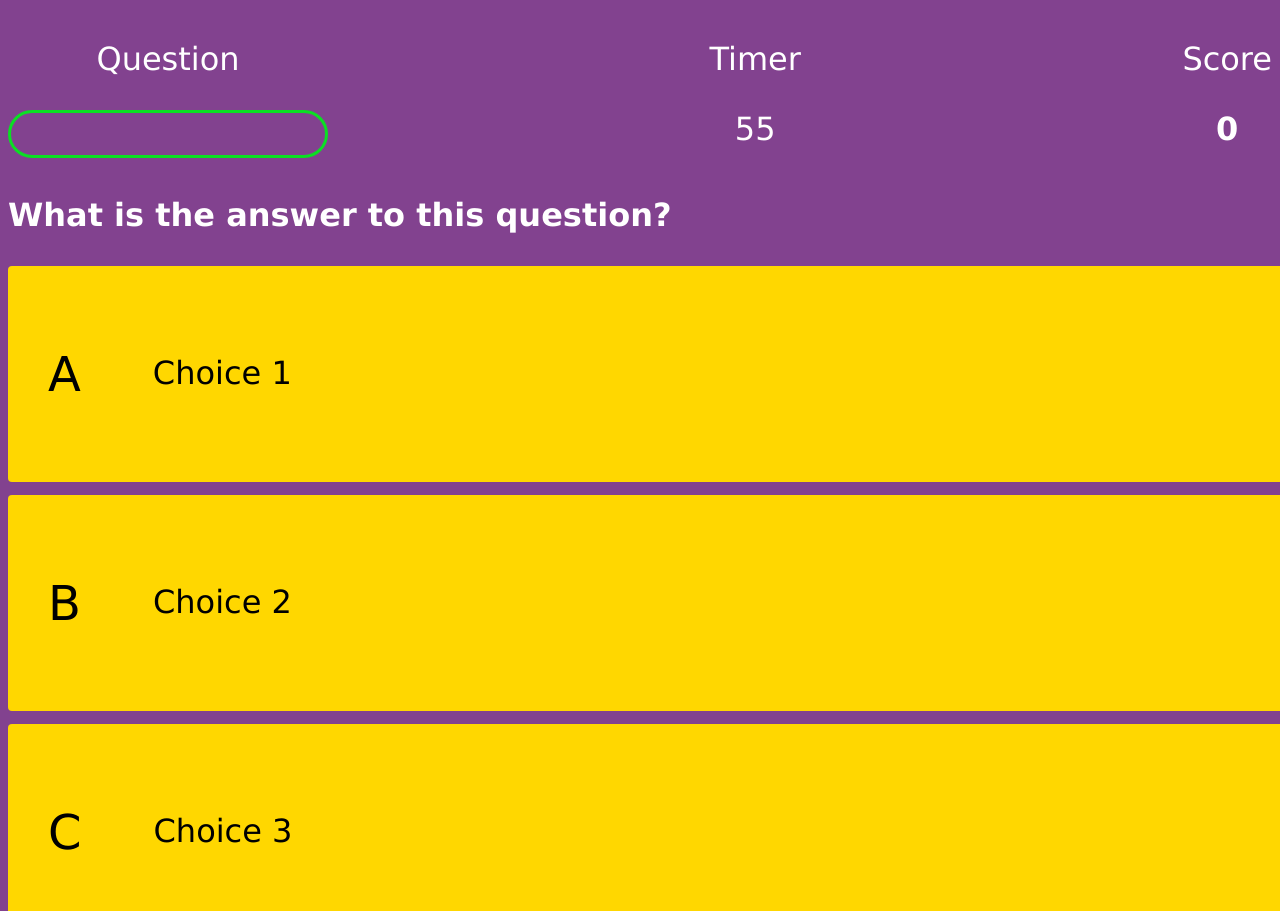
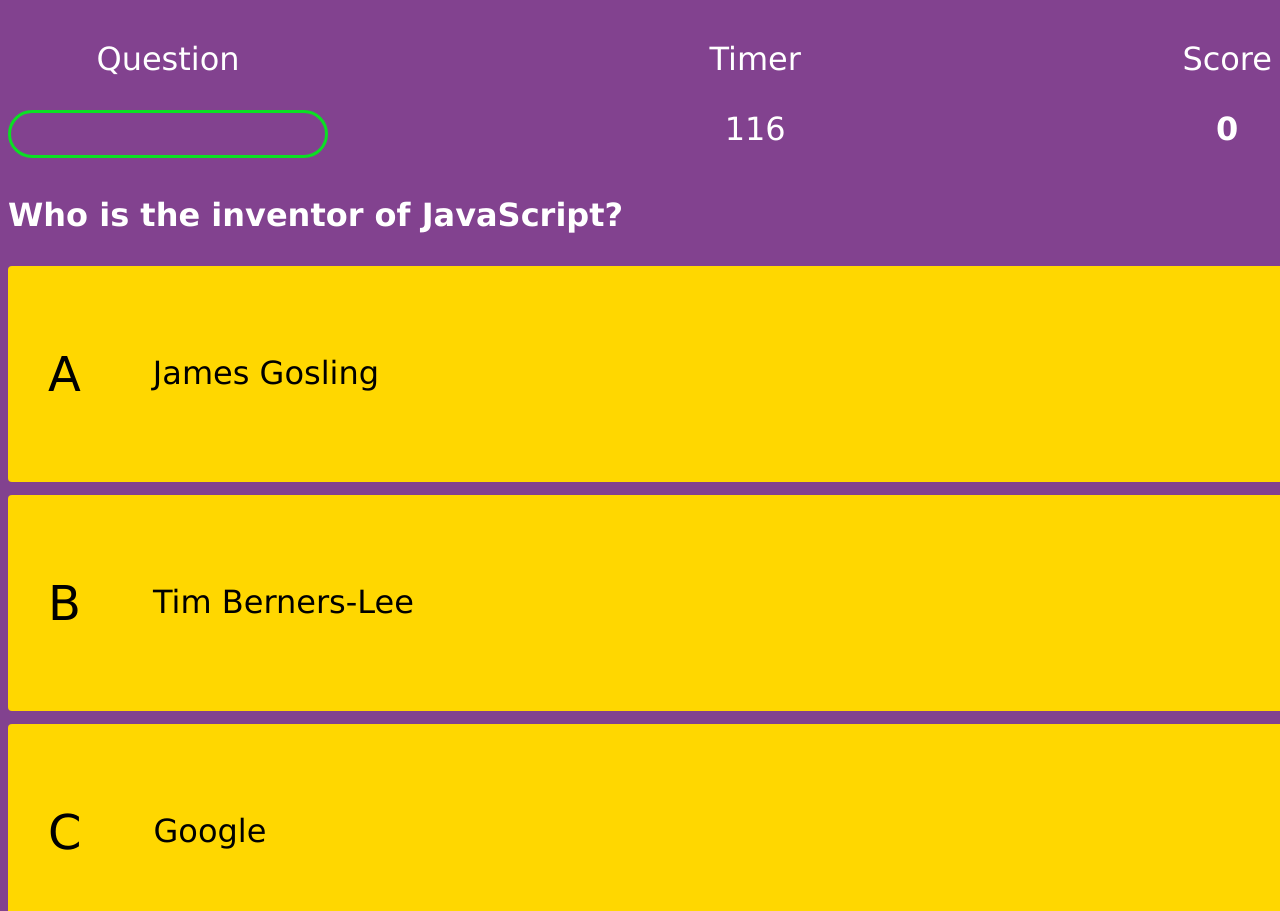
Before and after one commit to dopecello/online-quiz, a plain HTML site: page game.html in a window 1280 px wide. Shown: the top 911 px of the page. Drawn offline with Linux system fonts and the light colour scheme.

Commit message:
game hud working

```diff
--- a/assets/script.js
+++ b/assets/script.js
@@ -1,77 +1,109 @@
-const question = document.querySelector('#question');
-const progressText = document.querySelector('#progressText');
+const questionText = document.querySelector('#question');
+const questionNumber = document.querySelector('#progressText');
 const scoreText = document.querySelector('#score');
 const progressBarFull = document.querySelector('#progressBarFull');
-const startQuizButton = document.querySelector('#start-quiz');
+const choiceOne = document.querySelector('#choice-one');
+const choiceTwo = document.querySelector('#choice-two');
+const choiceThree = document.querySelector('#choice-three');
+const choiceFour = document.querySelector('#choice-four');
 
-let currentQuestion = {};
-let acceptingAnswers = true;
-let score = 0;
-let questionCounter = 0;
-let availableQuestion = [];
+let currentQuestion = 0
+let score = 0
 
-let questions = [
+const questions = [
     {
+        id: 0,
         question: 'Who is the inventor of JavaScript?',
-        choice1: 'James Gosling',
-        choice2: 'Tim Berners-Lee',
-        choice3: 'Google',
-        choice4: 'Brandon Eich',
-        answer: 4,
+        a: 'James Gosling',
+        b: 'Tim Berners-Lee',
+        c: 'Google',
+        d: 'Brandon Eich',
+        correct: 'Brandon Eich',
     },
     {
+        id: 1,
         question: 'Which data type is not a primitive one?',
-        choice1: 'String',
-        choice2: 'Array',
-        choice3: 'Number',
-        choice4: 'Object',
-        answer: 4,
+        a: 'String',
+        b: 'Array',
+        c: 'Number',
+        d: 'Object',
+        correct: 'd',
     },
     {
+        id: 2,
         question: 'What does DOM stand for?',
-        choice1: 'Dimunated Orientation Module',
-        choice2: 'Document Object Model',
-        choice3: 'Dominant Overload Mitigator',
-        choice4: 'Dollar Oats Meal',
-        answer: 2,
+        a: 'Dimunated Orientation Module',
+        b: 'Document Object Model',
+        c: 'Dominant Overload Mitigator',
+        d: 'Dollar Order Meal',
+        correct: 'b',
     },
     {
-        question: 'What JavaScript mechanism moves variables, classes, or function declarations to the top of their scop before code execution?',
-        choice1: 'Lifting',
-        choice2: 'Bubbling',
-        choice3: 'Hoisting',
-        choice4: 'Hurling',
-        answer: 3,
+        id: 3,
+        question: 'What JavaScript mechanism moves variables, classes, or function declarations to the top of their scope before code execution?',
+        a: 'Lifting',
+        b: 'Bubbling',
+        c: 'Hoisting',
+        d: 'Hurling',
+        correct: 'c',
     },
     {
+        id: 4,
         question: 'What types of web storage exist when working with a browser?',
-        choice1: 'Local Storage',
-        choice2: 'External Storage',
-        choice3: 'Session Storage',
-        choice4: 'Both A + C',
-        answer: 4,
+        a: 'Local Storage',
+        b: 'External Storage',
+        c: 'Session Storage',
+        d: 'Both A + C',
+        correct: 'd',
     },
     {
+        id: 5,
         question: 'What is IIFE?',
-        choice1: 'Immediately Invoked Function Expression',
-        choice2: 'Inner Integer Function Expression',
-        choice3: 'Important Imminent Feature Exploit',
-        choice4: 'Insanely Idiotic Female Entreprenuer',
-        answer: 1,
-    },
-]
+        a: 'Immediately Invoked Function Expression',
+        b: 'Inner Integer Function Expression',
+        c: 'Important Imminent Feature Exploit',
+        d: 'Insanely Idiotic Female Entreprenuer',
+        correct: 'a'
+    }
+];
 
-//timer functions/variables
+function loadQuiz () {
+    let qAndA = questions[currentQuestion]
+    questionText.textContent = qAndA.question
+    choiceOne.textContent = qAndA.a
+    choiceTwo.textContent = qAndA.b
+    choiceThree.textContent = qAndA.c
+    choiceFour.textContent = qAndA.d
+}
 
-var counter = 60
-var countdown = function(){
+loadQuiz();
+
+function changeQuestion (event) {
+    var correct = questions[currentQuestion].correct
+    if (correct !== event.target.textContent) {
+        counter = counter - 5;
+    }
+    currentQuestion++
+    loadQuiz();
+}
+
+let questionTrigger = document.querySelectorAll(".choice-container")
+questionTrigger.forEach(function(answerEl){
+    answerEl.addEventListener('click', changeQuestion)
+})
+
+//timer function
+let counter = 120
+var countdown = function () {
     document.getElementById("timer-text").innerHTML = (counter);
     counter--;
     if (counter === -1) {
         clearInterval(startCountdown)
         window.location.replace("./end.html");
     }
+    else if (currentQuestion === questions.length) {
+        localStorage.setItem("score", counter)
+        window.location.replace("./end.html")
+    }
 };
-
 var startCountdown = setInterval(countdown, 1000);
-countdown(startCountdown);
--- a/game.html
+++ b/game.html
@@ -25,7 +25,7 @@
                         Timer
                     </p>
                     <p class="timer-text" id="timer-text">
-                        60
+                        120
                     </p>
                 </div>
                 <div class="hud-item">
@@ -40,19 +40,19 @@
             <h1 id="question">What is the answer to this question?</h1>
             <div class="choice-container">
                 <p class="choice-prefix">A</p>
-                <p class="choice-text" data-number="1">Choice 1</p>
+                <p class="choice-text" id="choice-one" data-number="1">Choice 1</p>
             </div>
             <div class="choice-container">
                 <p class="choice-prefix">B</p>
-                <p class="choice-text" data-number="2">Choice 2</p>
+                <p class="choice-text" id="choice-two" data-number="2">Choice 2</p>
             </div>
             <div class="choice-container">
                 <p class="choice-prefix">C</p>
-                <p class="choice-text" data-number="3">Choice 3</p>
+                <p class="choice-text" id="choice-three" data-number="3">Choice 3</p>
             </div>
             <div class="choice-container">
                 <p class="choice-prefix">D</p>
-                <p class="choice-text" data-number="4">Choice 4</p>
+                <p class="choice-text" id="choice-four" data-number="4">Choice 4</p>
             </div>
         </div>
     </div>
```
